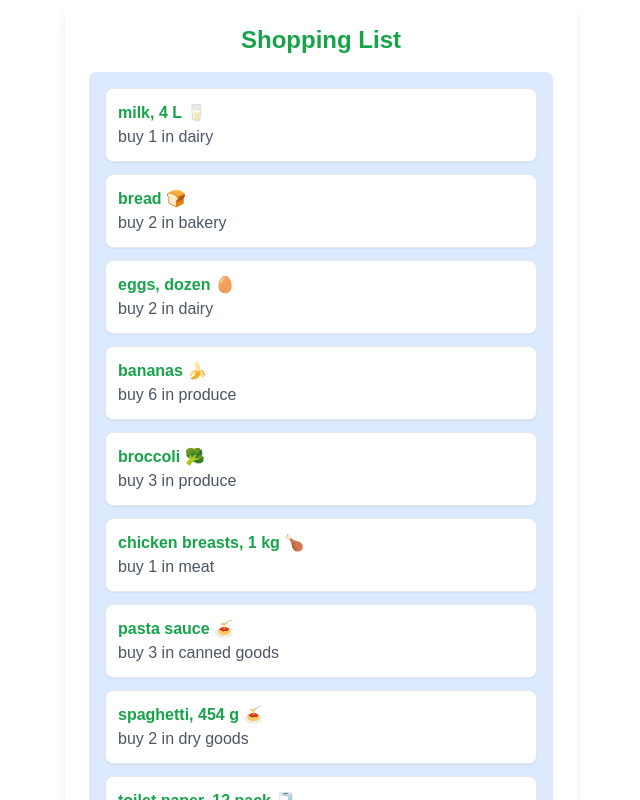
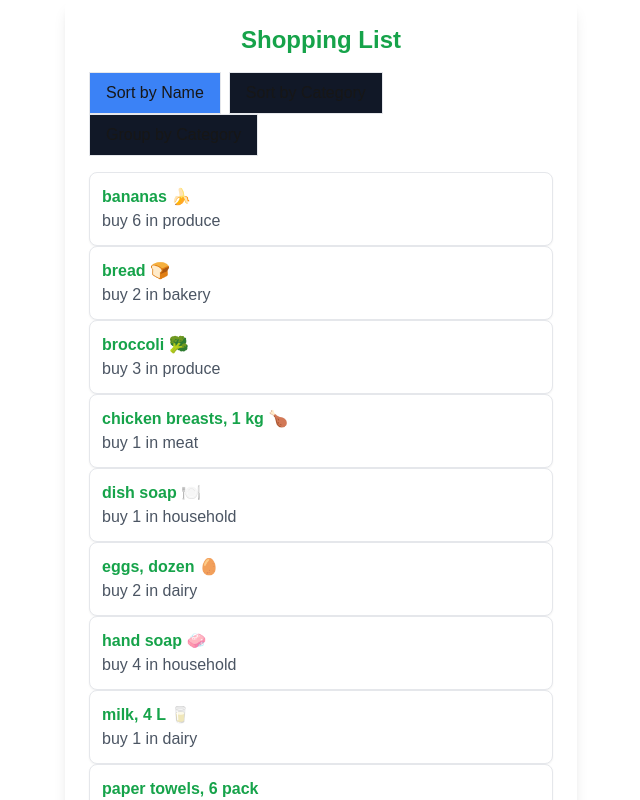
Before and after one commit to Pairphtrp/cprg306-assignments, a Next.js app: page /week-6 in a window 1280 px wide. Shown: the top 800 px of the page, without its empty margins (319-959 px from the left). Built offline with nearby package versions, Linux system fonts and the light colour scheme.

Commit message:
week-6 update

```diff
--- a/app/page.js
+++ b/app/page.js
@@ -31,6 +31,21 @@ export default function Home() {
             Week 5 Assignment
           </Link>
         </li>
+        <li>
+          <Link href="/week-6" className="text-blue-500 hover:underline">
+            Week 6 Assignment
+          </Link>
+        </li>
+        <li>
+          <Link href="/week-7" className="text-blue-500 hover:underline">
+            Week 7 Assignment
+          </Link>
+        </li>
+        <li>
+          <Link href="/week-8" className="text-blue-500 hover:underline">
+            Week 8 Assignment
+          </Link>
+        </li>
       </ul>
     </main>
   );
--- a/app/week-6/item-list.js
+++ b/app/week-6/item-list.js
@@ -1,90 +1,64 @@
-import React from "react";
+"use client";
+import { useState } from "react";
 import Item from "./item";
+import itemsData from "./items.json";
 
-const item1 = {
-  name: "milk, 4 L 🥛",
-  quantity: 1,
-  category: "dairy",
-};
+export default function ItemList() {
+  const [sortBy, setSortBy] = useState("name");
+  const [grouped, setGrouped] = useState(false);
 
-const item2 = {
-  name: "bread 🍞",
-  quantity: 2,
-  category: "bakery",
-};
+  const sortedItems = [...itemsData].sort((a, b) => {
+    if (sortBy === "name") return a.name.localeCompare(b.name);
+    if (sortBy === "category") return a.category.localeCompare(b.category);
+    return 0;
+  });
 
-const item3 = {
-  name: "eggs, dozen 🥚",
-  quantity: 2,
-  category: "dairy",
-};
+  const groupedItems = sortedItems.reduce((acc, item) => {
+    if (!acc[item.category]) acc[item.category] = [];
+    acc[item.category].push(item);
+    return acc;
+  }, {});
 
-const item4 = {
-  name: "bananas 🍌",
-  quantity: 6,
-  category: "produce",
-};
-
-const item5 = {
-  name: "broccoli 🥦",
-  quantity: 3,
-  category: "produce",
-};
-
-const item6 = {
-  name: "chicken breasts, 1 kg 🍗",
-  quantity: 1,
-  category: "meat",
-};
-
-const item7 = {
-  name: "pasta sauce 🍝",
-  quantity: 3,
-  category: "canned goods",
-};
-
-const item8 = {
-  name: "spaghetti, 454 g 🍝",
-  quantity: 2,
-  category: "dry goods",
-};
-
-const item9 = {
-  name: "toilet paper, 12 pack 🧻",
-  quantity: 1,
-  category: "household",
-};
-
-const item10 = {
-  name: "paper towels, 6 pack",
-  quantity: 1,
-  category: "household",
-};
-
-const item11 = {
-  name: "dish soap 🍽️",
-  quantity: 1,
-  category: "household",
-};
-
-const item12 = {
-  name: "hand soap 🧼",
-  quantity: 4,
-  category: "household",
-};
-
-const items = [
-  item1, item2, item3, item4, item5, item6, item7, item8, item9, item10, item11, item12
-];
-
-const ItemList = () => {
   return (
-    <ul className="space-y-3 p-4 bg-blue-100 rounded-lg">
-      {items.map((item, index) => (
-        <Item key={index} {...item} />
-      ))}
-    </ul>
+    <div>
+      <div className="mb-4">
+        <button
+          className={`mr-2 px-4 py-2 border ${sortBy === "name" ? "bg-blue-500" : "bg-gray-900"}`}
+          onClick={() => {
+            setSortBy("name");
+            setGrouped(false);
+          }}
+        >
+          Sort by Name
+        </button>
+        <button
+          className={`mr-2 px-4 py-2 border ${sortBy === "category" ? "bg-blue-500" : "bg-gray-900"}`}
+          onClick={() => {
+            setSortBy("category");
+            setGrouped(false);
+          }}
+        >
+          Sort by Category
+        </button>
+        <button
+          className={`px-4 py-2 border ${grouped ? "bg-blue-500" : "bg-gray-900"}`}
+          onClick={() => setGrouped(true)}
+        >
+          Group by Category
+        </button>
+      </div>
+      <ul>
+        {grouped
+          ? Object.keys(groupedItems).map((category) => (
+              <div key={category}>
+                <h2 className="text-lg font-semibold capitalize mt-4 text-black">{category}</h2>
+                {groupedItems[category].map((item) => (
+                  <Item key={item.id} {...item} />
+                ))}
+              </div>
+            ))
+          : sortedItems.map((item) => <Item key={item.id} {...item} />)}
+      </ul>
+    </div>
   );
-};
-
-export default ItemList;
+}
--- a/app/week-6/item.js
+++ b/app/week-6/item.js
@@ -1,3 +1,4 @@
+"use client";
 import React from "react";
 
 const Item = ({ name, quantity, category }) => {
--- a/app/week-6/page.js
+++ b/app/week-6/page.js
@@ -1,3 +1,4 @@
+"use client";
 import React from "react";
 import ItemList from "./item-list";
 
```
